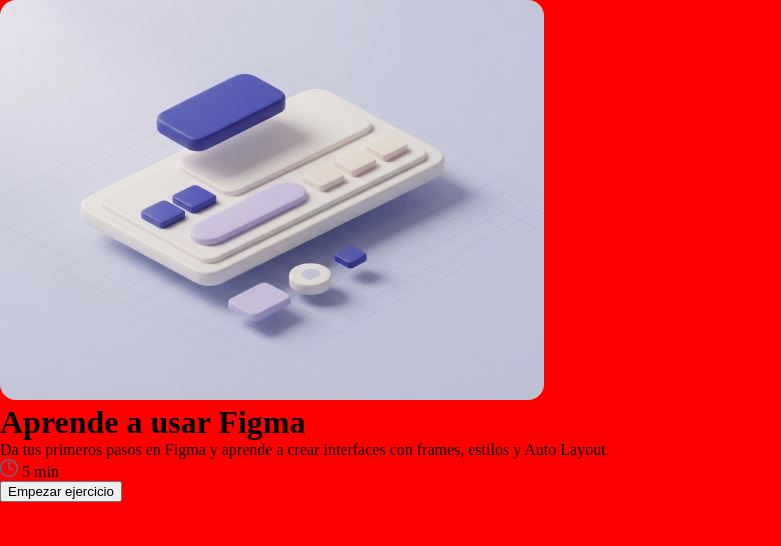
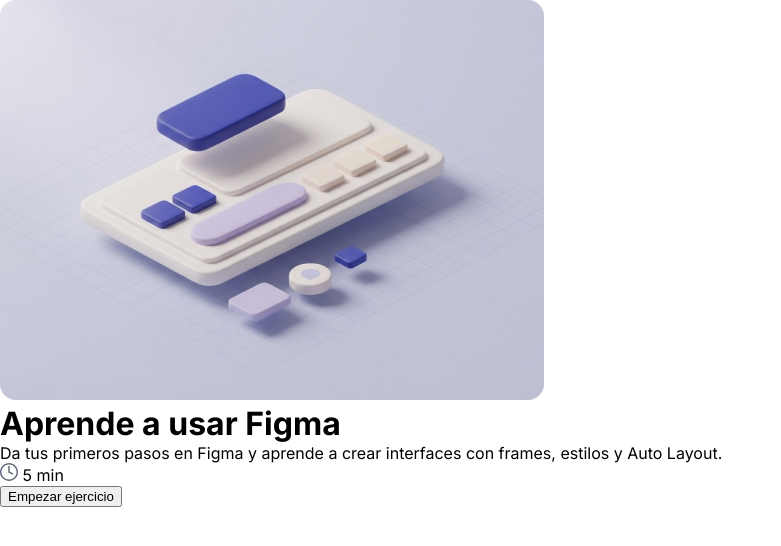
Before and after one commit to OSCARQUIN/HTML-CSS-Git, a plain HTML site: page Semana04/dia01-css-card-ejemplo-figma/index.html in a window 1280 px wide. Shown: the whole page, without its empty margins (0-781 px from the left). Drawn offline with Linux system fonts and the light colour scheme.

Commit message:
Semana04-02

```diff
--- a/Semana04/dia01-css-card-ejemplo-figma/index.html
+++ b/Semana04/dia01-css-card-ejemplo-figma/index.html
@@ -4,6 +4,9 @@
     <meta charset="UTF-8">
     <meta name="viewport" content="width=device-width, initial-scale=1.0">
     <title>Card Ejemplo + Figma</title>
+    <link rel="preconnect" href="https://fonts.googleapis.com">
+    <link rel="preconnect" href="https://fonts.gstatic.com" crossorigin>
+    <link href="https://fonts.googleapis.com/css2?family=Fraunces:ital,opsz,wght@0,9..144,100..900;1,9..144,100..900&family=Inter:ital,opsz,wght@0,14..32,100..900;1,14..32,100..900&family=Karla:ital,wght@0,200..800;1,200..800&family=Montserrat:ital,wght@0,100..900;1,100..900&display=swap" rel="stylesheet">
     <link rel="stylesheet" href="styles.css">
 </head>
 <body>
--- a/Semana04/dia01-css-card-ejemplo-figma/styles.css
+++ b/Semana04/dia01-css-card-ejemplo-figma/styles.css
@@ -8,5 +8,7 @@ html{
 }
 
 body{
-    background-color: red;
+    background-color: rgba(255, 255, 255, 1);
+
+    font-family: "Inter", sans-serif;
 }
```
